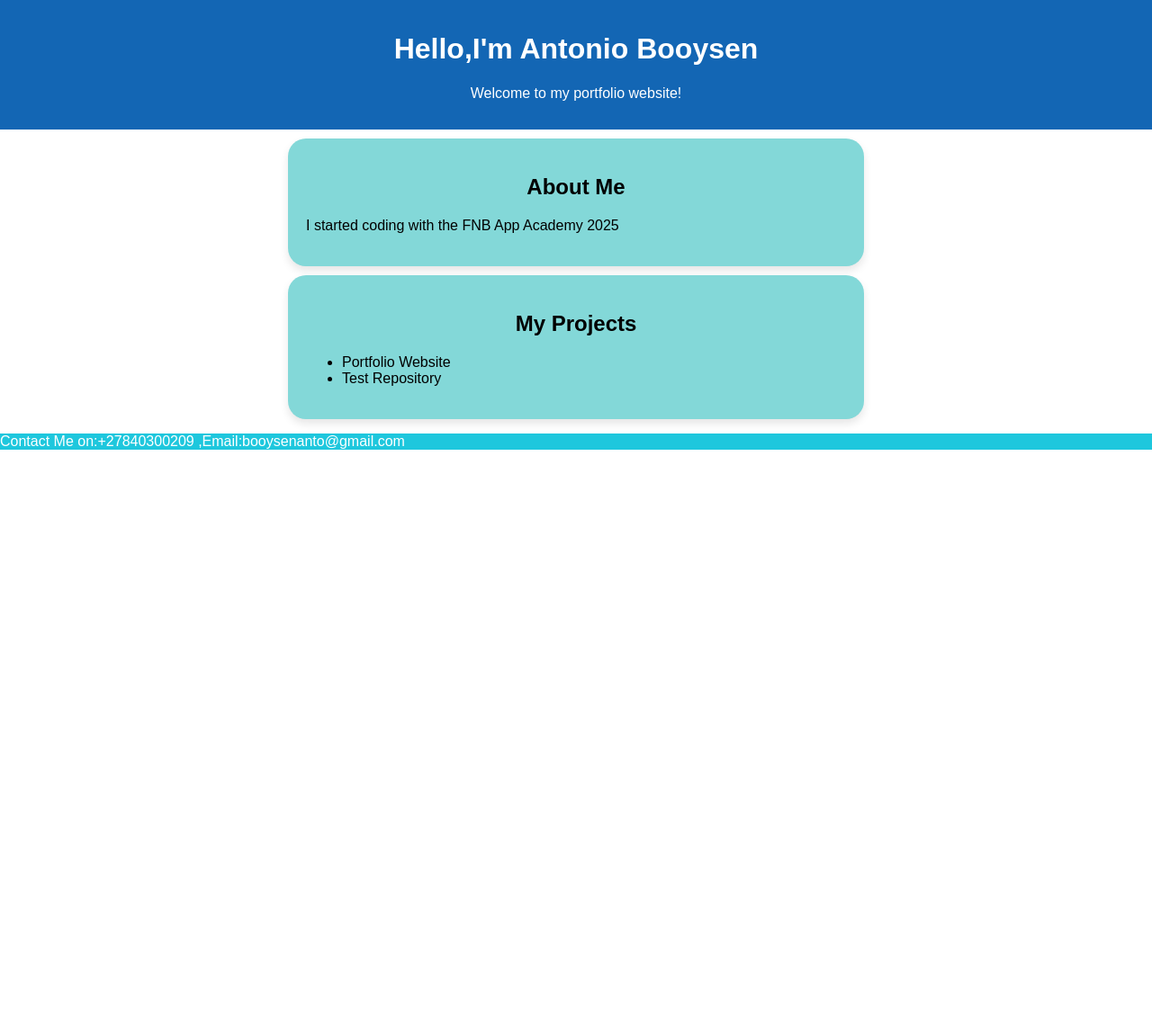
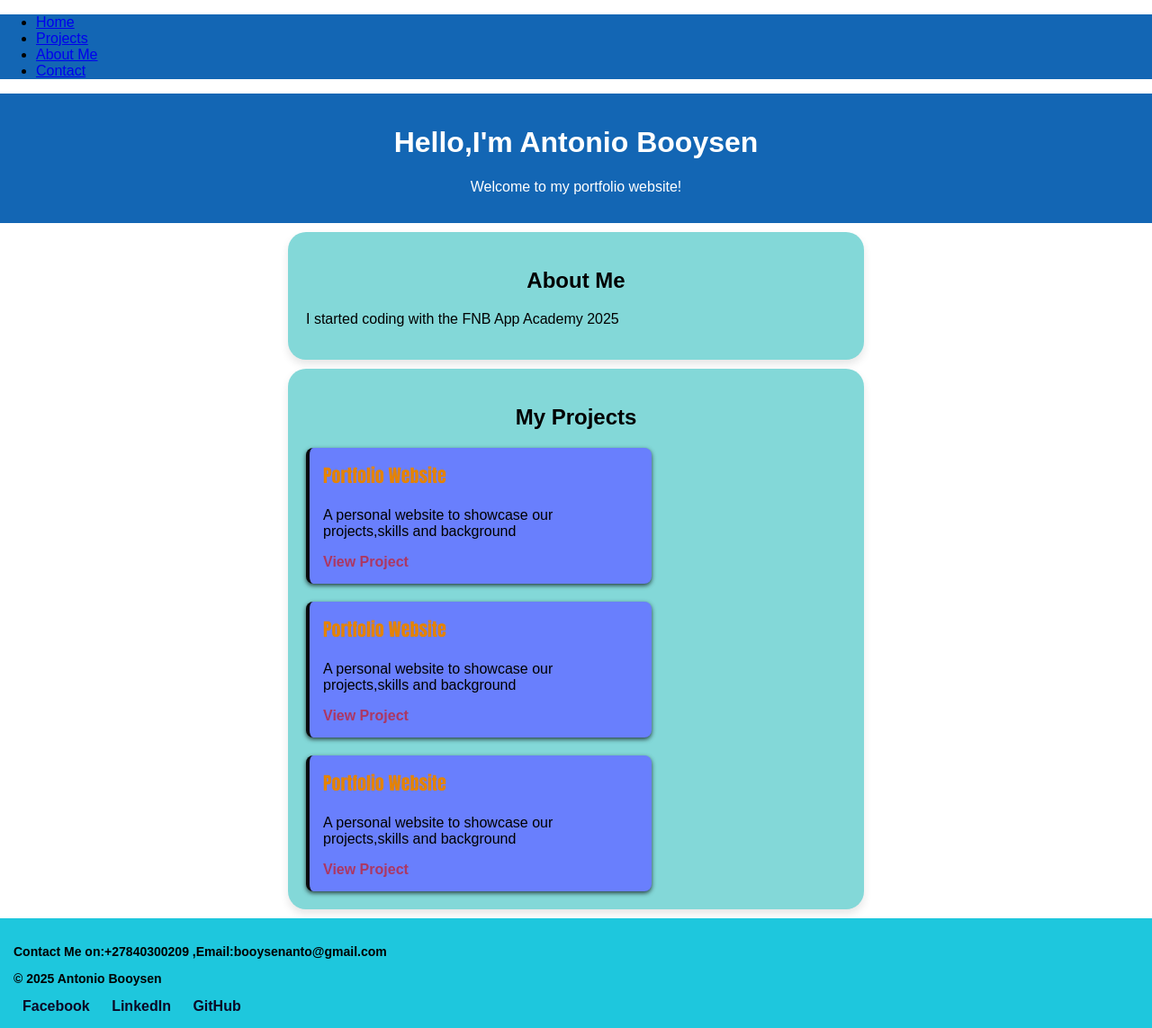
Before and after one commit to Tonytones86/AntonioBooysen-Portfolio, a plain HTML site: page index.html in a window 1280 px wide. Shown: the whole page at 90% size. Before the commit the page ends 800 px from the top, so only its background shows below. Drawn offline with Linux system fonts and the light colour scheme.

Commit message:
updated css

```diff
--- a/index.html
+++ b/index.html
@@ -10,7 +10,15 @@
 
 </head>
 <body>
-    <header>
+    <nav>
+        <ul>
+            <li><a href="#home">Home</a></li>
+             <li><a href="#projects">Projects</a></li>
+              <li><a href="#about me">About Me</a></li>
+               <li><a href="#contact">Contact</a></li>
+        </ul>
+    </nav>
+    <header id="top">
         <h1>Hello,I'm Antonio Booysen</h1>
         <p>Welcome to my portfolio website!</p>
     </header>
@@ -23,17 +31,44 @@
 
 
 
-    <section class="projects">
+    <section class="projects" id="projects">
         <h2>My Projects</h2>
-        <ul>
-            <li>Portfolio Website</li>
-            <li>Test Repository</li>
-            </ul>
+        <div class="project-list">
+            <div class="project-card">
+              <h3>Portfolio Website</h3>
+              <p>A personal website to showcase our projects,skills and background </p>
+            <a href=https://app.netlify.com/projects/antonioappsportfolio/overview"target="_blank>View Project</a>
+             </div>
+
+            <div class="project-card">
+           <h3>Portfolio Website</h3>
+            <p>A personal website to showcase our projects,skills and background </p>
+            <a href="#">View Project</a>
+            </div>
+
+            <div class="project-card">
+           <h3>Portfolio Website</h3>
+            <p>A personal website to showcase our projects,skills and background </p>
+            <a href="#" >View Project</a>
+             </div>
+        </div>
+
 
     </section>
 
     <footer>
         <p>Contact Me on:+27840300209 ,Email:booysenanto@gmail.com</p>
+
+        <p>© 2025 Antonio Booysen</p>
+
+        <div class="social-links">
+            <a href="https://www.facebook.com/antonio.booysen.1/"
+                target="_blank">Facebook</a>
+            <a href="https://www.linkedin.com/in/antonio-booysen-1b0b4a1b8/"
+                target="_blank">LinkedIn</a>
+            <a href="https://github.com/Tonytones86/AntonioBooysen-Portfolio"
+                target="_blank">GitHub</a>
+
 
     </footer>
 
--- a/styles.css
+++ b/styles.css
@@ -1,6 +1,6 @@
 body {
     font-family: fantasy;
-    background-color:white;
+    background-color: #ffffff;
     color: black;
     margin:0;
     padding: 0;
@@ -31,7 +31,31 @@ h2{
 footer{
     background: rgb(30, 199, 221);
     color: white;
+    padding: 15px;
+    ;
+    }
 
+.social-links{
+    margin-top: 10px;
+}
+
+.social-links > a {
+    color: rgb(11, 7, 37);
+    text-decoration: none;
+    margin: 0 10px;
+    font-weight: bold;
+
+ .social-links > a:hover {
+        text-decoration: underline;
+        font-size: 40px;
+        color: rgb(231, 11, 11);
+    }
+}
+
+footer p{
+    color: rgb(0, 0, 0);
+    font-size: 14px;
+    font-weight: bold;
 }
 
 
@@ -39,3 +63,81 @@ footer{
     padding: 20px;
 
 }
+
+/*project list */
+.project-list {
+    display: flex;
+    flex-wrap: wrap;
+    justify-content: left;
+    gap: 20px;
+}
+
+.project-card{
+    background-color: rgb(105, 127, 253);
+    border-left: 4px solid rgb(10, 10, 10);
+    padding: 15px;
+    border-radius: 8px;
+    width: 350px;
+    box-shadow: 0 2px 5px rgba(0, 0, 0, 0.712);
+    transition: transform 0.2s;
+
+}
+
+.project-card:hover {
+    transform: translatey(-20px);
+}
+
+.project-card h3 {
+    margin-top: 0;
+    color: rgb(228, 131, 4);
+    font-size: 20px;
+    font-family: Impact, Haettenschweiler, 'Arial Narrow Bold', sans-serif;
+
+}
+
+.project-card > a {
+    display: inline-block;
+    text-decoration: none;
+    color: rgb(172, 55, 99);
+    font-weight: bold;
+    transition: background-color 0.3s;
+
+}
+
+.project-card:hover > a {
+    background-color: rgb(100, 8, 206);
+    color: white;
+    padding: 5px 10px;
+
+}
+
+nav {
+    background-color: rgb(19, 102, 180);
+    position: sticky;
+    top: 0;
+    z-index: 1000;
+}
+
+.navbar{
+    list-style: none;
+    display: flex;
+    justify-content: center;
+    padding: 0;
+    margin: 0;
+    gap: 20px;
+}
+
+.navbar > li > a {
+    color: #df9534;
+    text-decoration: none;
+    font-weight: bold;
+    padding: 10px 20px;
+    border-radius: 5px;
+    transition: background-color 0.3s ease;
+}
+
+
+.navbar > li > a:hover {
+    background-color: rgb(0, 0, 0);
+    color: white;
+}
```
